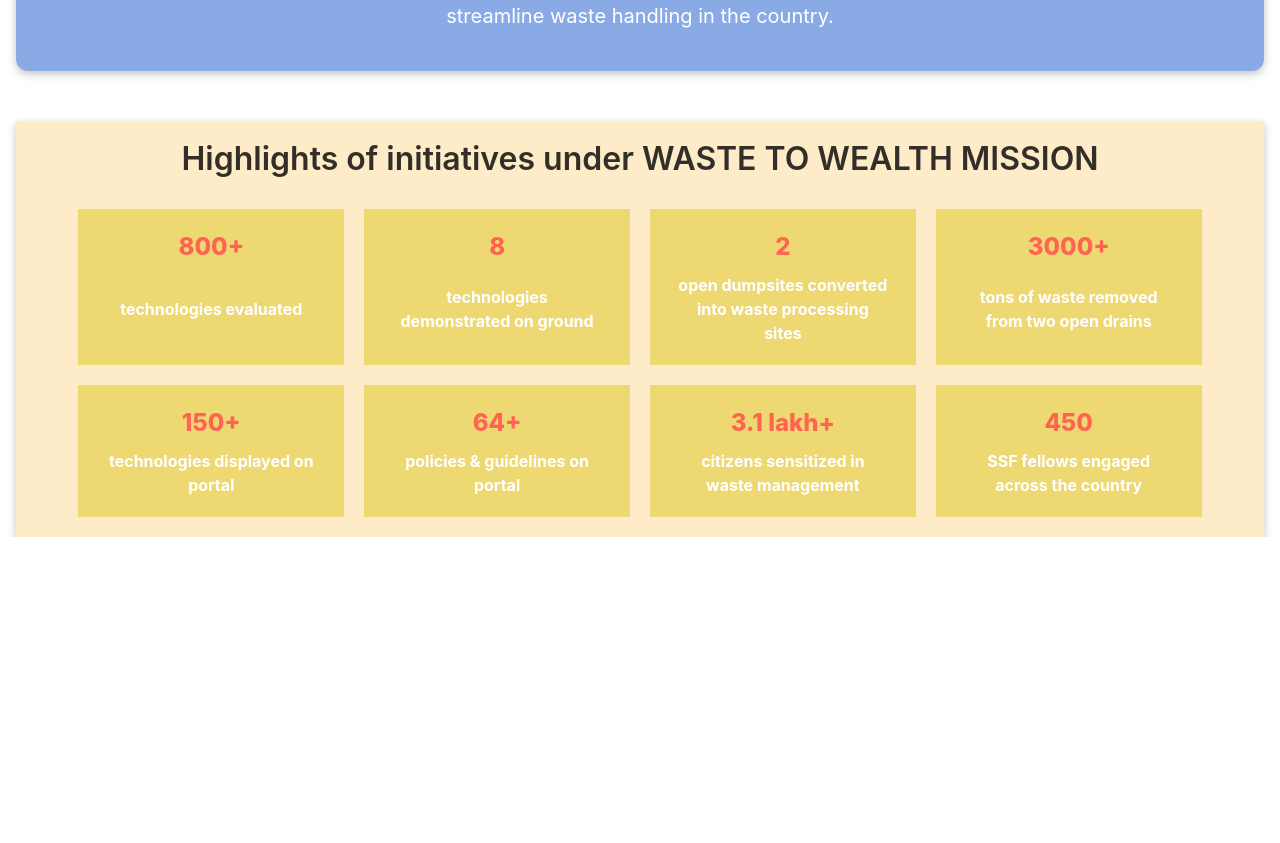
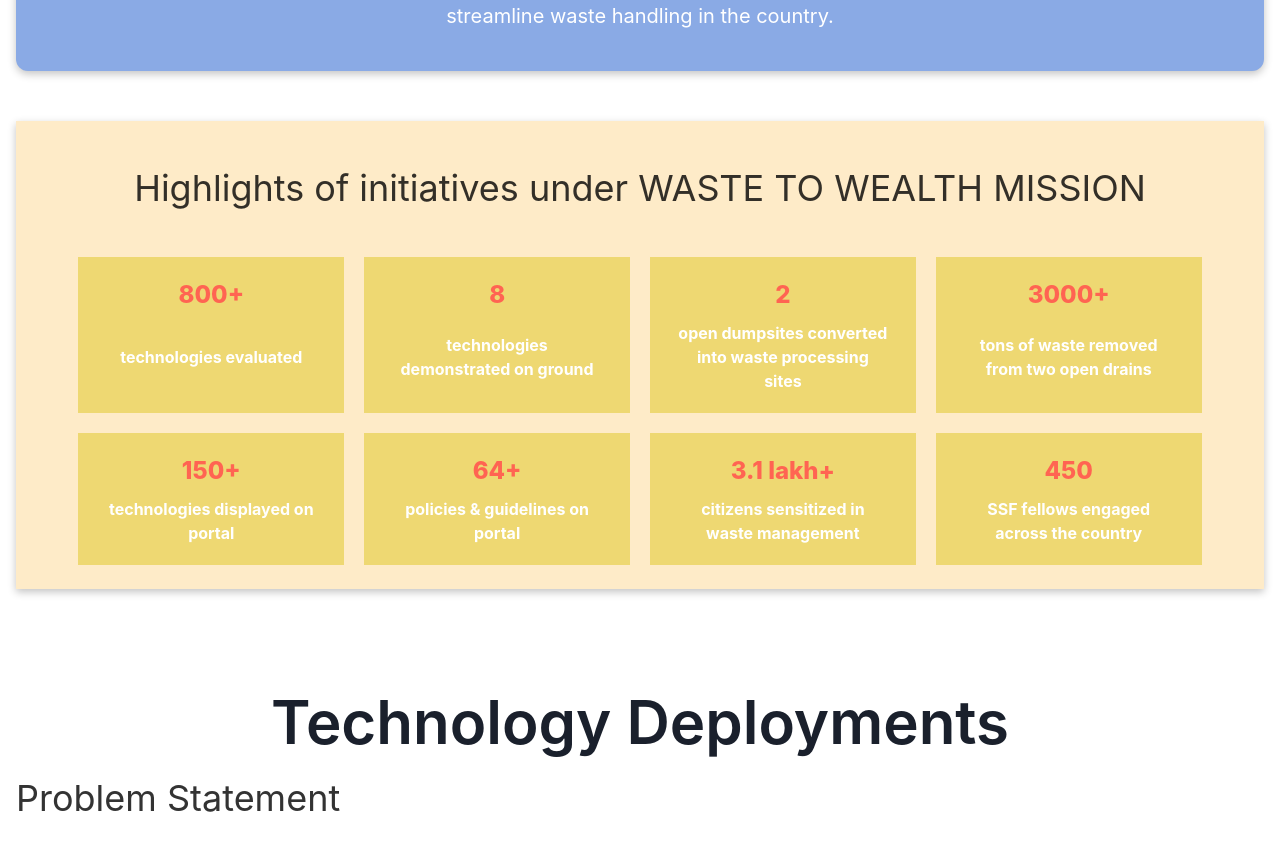
Before and after one commit to AkshayVerma-Ipsator/IpsatorOfficial, a React (Vite) app in the folder drain-reactBlog/: page / in a window 1280 px wide. Shown: the part 1628-2471 px from the top of the page. Before the commit the page ends 2165 px from the top, so only its background shows below. Built offline with nearby package versions, Linux system fonts and the light colour scheme.

Commit message:
Tech deploment started

```diff
--- /dev/null
+++ b/drain-reactBlog/src/components/CleaningBPD.jsx
@@ -0,0 +1,15 @@
+import { Box, Heading } from '@chakra-ui/react';
+import React from 'react';
+
+const CleaningBPD = () => {
+  return (
+    <Box >
+        <Box>
+            <Heading  lineHeight={1.1} fontWeight={600} textAlign={"left"} py="24px"
+                    fontSize={"36px"} color="blackAlpha.800" fontWeight="400">Problem Statement</Heading>
+        </Box>
+    </Box>
+  );
+}
+
+export default CleaningBPD;
--- /dev/null
+++ b/drain-reactBlog/src/pages/page1/Technology.jsx
@@ -0,0 +1,23 @@
+import { Box, Container, Heading, Text } from '@chakra-ui/react';
+import React from 'react';
+import CleaningBPD from '../../components/CleaningBPD';
+
+const Technology = () => {
+  return (
+    <Container maxW={'7xl'} >
+    <Box>
+         <Heading
+          lineHeight={1.1}
+          fontWeight={600}
+          fontSize={{ base: '3xl', sm: '4xl', lg: '6xl' }} textAlign={"center"} pt={100}>
+          <Text>
+            Technology Deployments
+          </Text>
+          <CleaningBPD/>
+          </Heading>
+    </Box>
+    </Container>
+  );
+}
+
+export default Technology;
--- a/drain-reactBlog/src/pages/page1/hero.jsx
+++ b/drain-reactBlog/src/pages/page1/hero.jsx
@@ -107,13 +107,13 @@ const Hero = () => {
               handling in the country.
               </Text>
       </Box>
-      <Box boxShadow={"rgba(0, 0, 0, 0.24) 0px 3px 8px;"} py="20px" bgColor="orange.100">
+      <Box boxShadow={"rgba(0, 0, 0, 0.24) 0px 3px 8px;"} py="24px" bgColor="orange.100">
       <Heading
-                    lineHeight={1.1} fontWeight={600} textAlign={"center"} pb="32px"
-                    fontSize={"32px"} color="blackAlpha.800">
+                    lineHeight={1.1} fontWeight={600} textAlign={"center"} py="24px"
+                    fontSize={"36px"} color="blackAlpha.800" fontWeight="400">
                 Highlights of initiatives under WASTE TO WEALTH MISSION
               </Heading>
-              <SimpleGrid columns={4} gap="20px"w="90%" m="auto">
+              <SimpleGrid columns={4} gap="20px"w="90%" m="auto"mt="24px" >
                   {highlights.map((el,i)=><Highlights key={i} first={el.first} text={el.text}/>)}
               </SimpleGrid>
       </Box>
--- a/drain-reactBlog/src/pages/page1/page1.jsx
+++ b/drain-reactBlog/src/pages/page1/page1.jsx
@@ -3,6 +3,7 @@ import React from 'react';
 import Hero from './hero';
 import Navbar from '../../components/navbar';
 import Header from '../../components/header';
+import Technology from './Technology';
 
 const Page1 = () => {
   return (
@@ -10,6 +11,7 @@ const Page1 = () => {
     <Navbar/>
     <Header/>
     <Hero/>
+    <Technology/>
     </>
   );
 }
```
